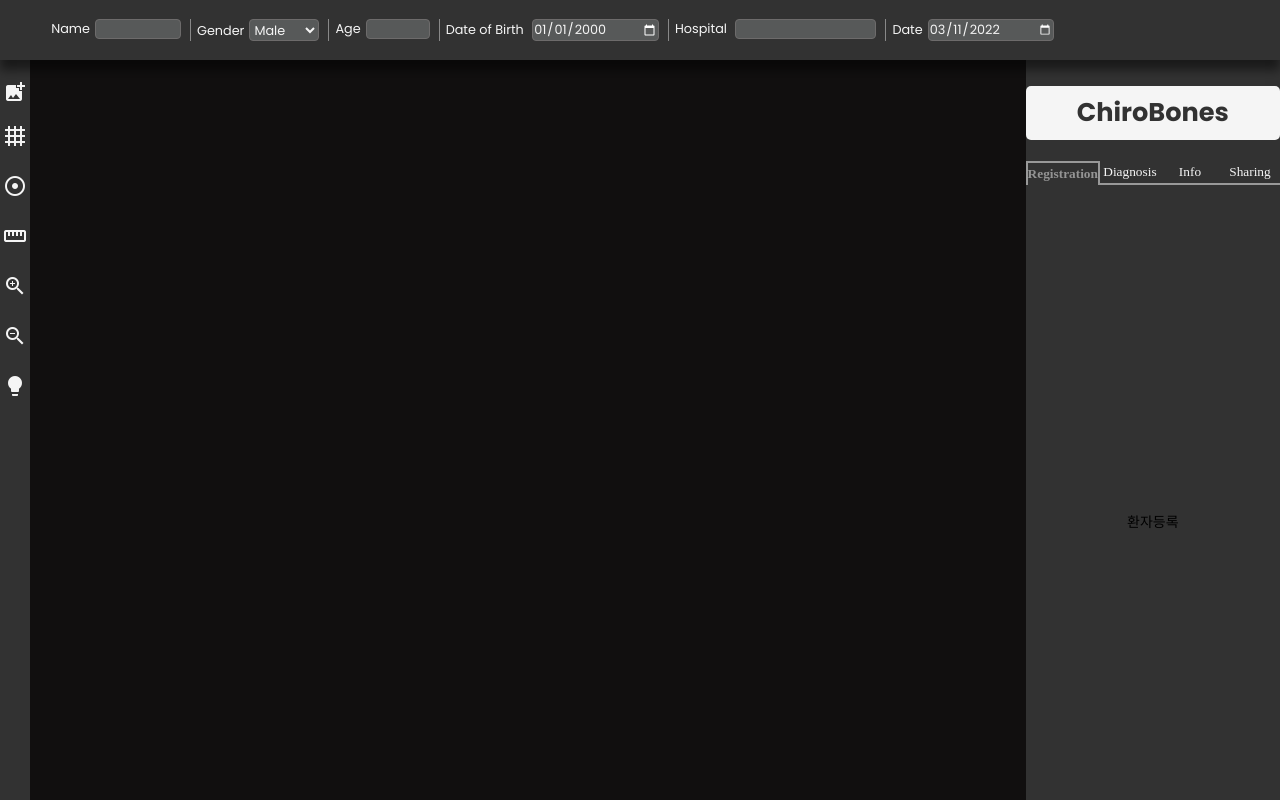
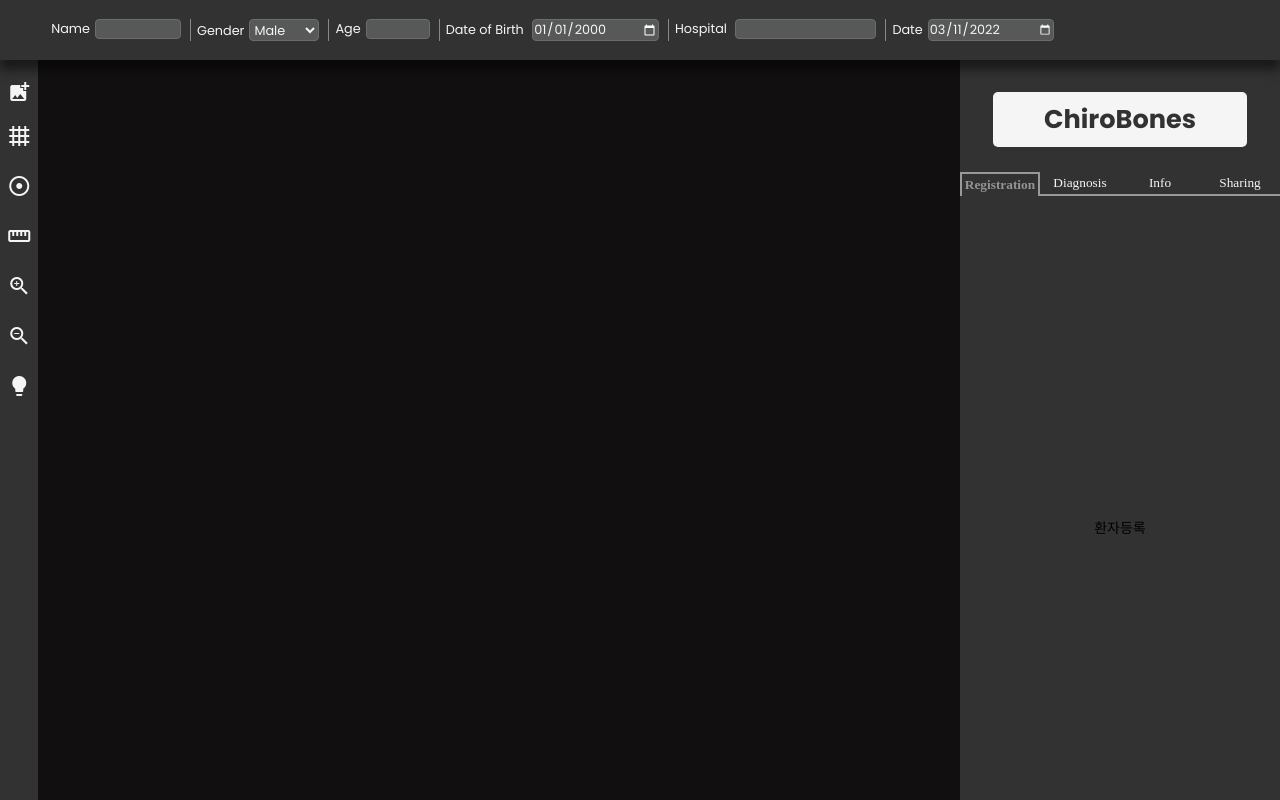
Before and after one commit to princehd/bones, a React (Create React App) app in the folder bones-react/: page / in a window 1280 px wide. Built offline with nearby package versions, Linux system fonts and the light colour scheme; a web font is replaced by a local one.

Commit message:
canvas 이미지 업로드 수정

```diff
--- a/bones-react/src/components/Main/Main.css
+++ b/bones-react/src/components/Main/Main.css
@@ -1,14 +1,6 @@
 main {
     display: flex;
     justify-content: space-between;
-    width: 100%;
-    height: 100%;
-}
-
-/* start__section > canvas */
-.canvas_area {
-    display: flex;
-    justify-content: center;
     width: 100%;
     height: 100%;
 }
```
